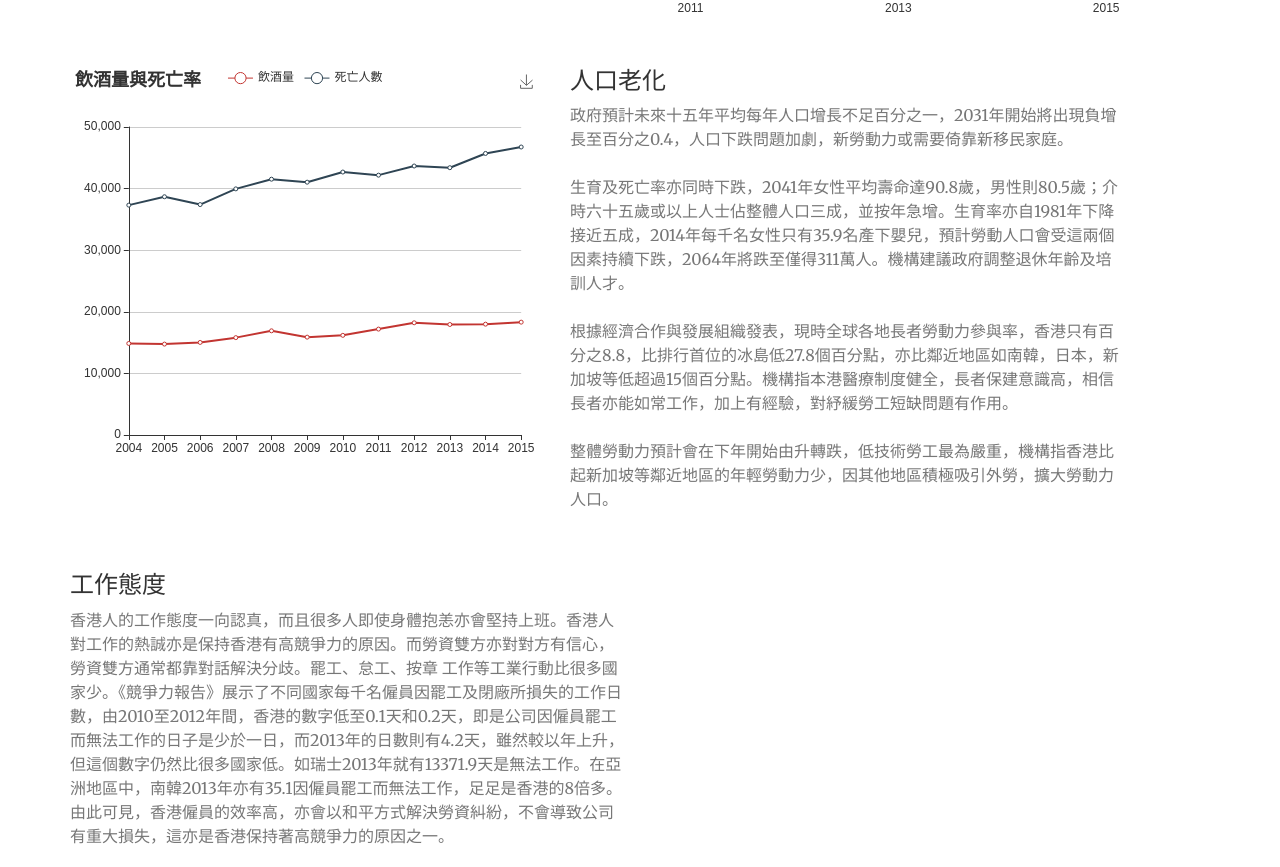
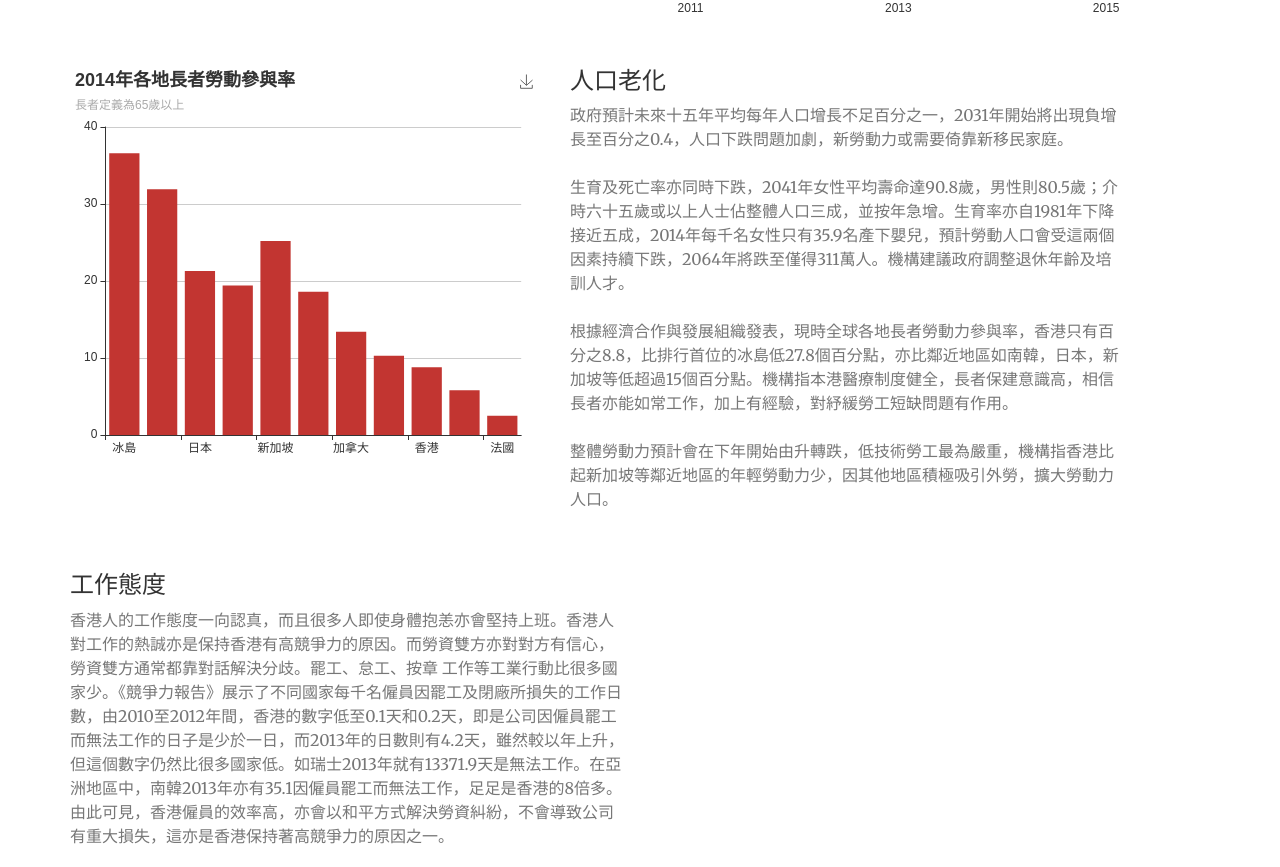
Before and after one commit to jour2106-group7/jour2106-group7.github.io, a website: page index.html in a window 1280 px wide. Shown: the part 3519-4386 px from the top of the page. Drawn offline with nearby package versions, Linux system fonts and the light colour scheme.

Commit message:
update 12

```diff
--- a/age.json
+++ b/age.json
@@ -1,11 +1,9 @@
 {    "title": {
-        "text": "飲酒量與死亡率"
+        "text": "2014年各地長者勞動參與率",
+        "subtext": "長者定義為65歲以上"
     },
     "tooltip":{
         "trigger": "axis"
-    },
-     "legend": {
-        "data":["飲酒量","死亡人數"]
     },
 
     "toolbox": {
@@ -22,9 +20,13 @@
     "xAxis" : [
         {
             "type" : "category",
-            "boundaryGap" : false,
-            "data" : ["2004","2005","2006","2007","2008","2009","2010","2011","2012","2013","2014","2015"]
-        }
+            "boundaryGap" : true,
+            "data" : ["冰島","南韓","日本","挪威","新加坡","美國","加拿大","英國","香港","德國","法國"],
+            "TextStyle" : {
+                "fontsize" : 8
+                }
+            }
+
     ],
     "yAxis" : [
         {
@@ -33,15 +35,9 @@
     ],
     "series" : [
         {
-            "name":"飲酒量",
-            "type":"line",
+            "name":"2011",
+            "type":"bar",
 
-
-            "data":[14859,14759,15028,15806,16913,15884,16179,17193,18213,17937,17995,18320]
-        },
-        {
-            "name":"死亡人數",
-            "type":"line",
-
-            "data":[37316,38678,37404,39957,41529,41042,42689,42184,43667,43393,45706,46753]
-        }]}
+            "data":[36.6,31.9,21.3,19.4,25.2,18.6,13.4,10.3,8.8,5.8,2.5]
+        }
+       ]}
```
Also changed, not shown: index.html (indentation only).
